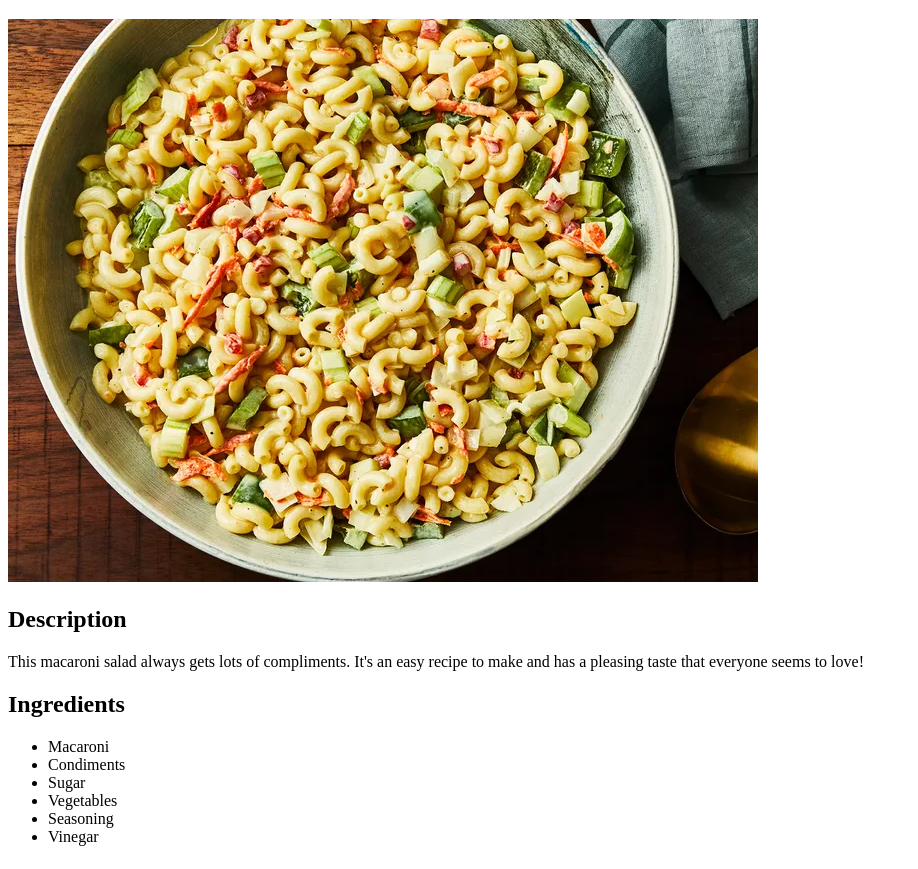
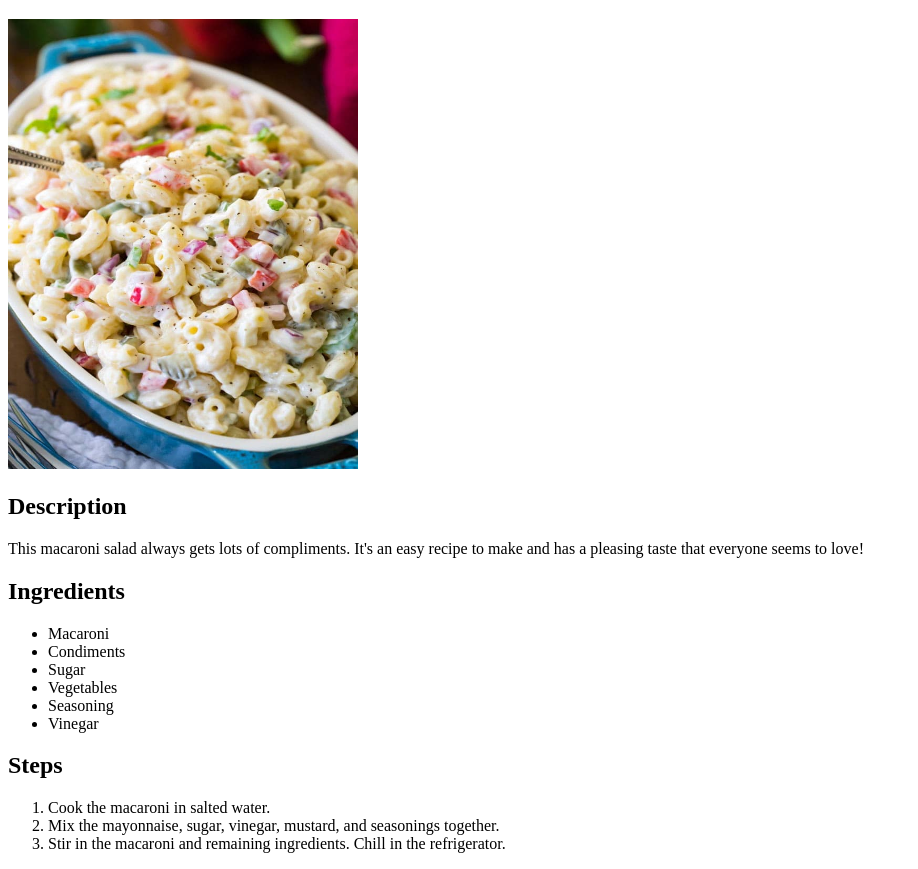
Before and after one commit to otomdee/0din_self, a plain HTML site: page recipes/Classic Macaroni Salad/classicmacaroni.html in a window 1280 px wide. Shown: the part 61-930 px from the top of the page, without its empty margins (0-918 px from the left). Drawn offline with Linux system fonts and the light colour scheme.

Commit message:
fix index page link issue and macaroni image issue

```diff
--- a/recipes/Classic Macaroni Salad/classicmacaroni.html
+++ b/recipes/Classic Macaroni Salad/classicmacaroni.html
@@ -6,7 +6,7 @@
     </head>
     <body>
         <h1>Classic Macaroni Salad</h1>
-        <img src="/recipes/Classic Macaroni Salad/81108-classic-macaroni-salad-mfs-033-23e4b38a9ff046ccb39cc7fc5bbfc7d3.webp" alt="Macaroni image">
+        <img src="Easy-Macaroni-Salad-Recipe-1-of-1-23.jpg" alt="Macaroni image" height="450px" width="350px">
         <h2>Description</h2>
             <p>This macaroni salad always gets lots of compliments. It's an easy recipe to make and has a pleasing taste that everyone seems to love!</p>
         <h2>Ingredients</h2>
@@ -18,5 +18,11 @@
             <li>Seasoning</li>
             <li>Vinegar</li>
         </ul>
+        <h2>Steps</h2>
+        <ol>
+            <li>Cook the macaroni in salted water.</li>
+            <li>Mix the mayonnaise, sugar, vinegar, mustard, and seasonings together.</li>
+            <li>Stir in the macaroni and remaining ingredients. Chill in the refrigerator.</li>
+        </ol>
     </body>
 </html>
```
Also changed, not shown: index.html (+1 -1 lines), recipes/Classic Macaroni Salad/81108-classic-macaroni-salad-mfs-033-23e4b38a9ff046ccb39cc7fc5bbfc7d3.webp (deleted), recipes/Classic Macaroni Salad/Easy-Macaroni-Salad-Recipe-1-of-1-23.jpg (added).
